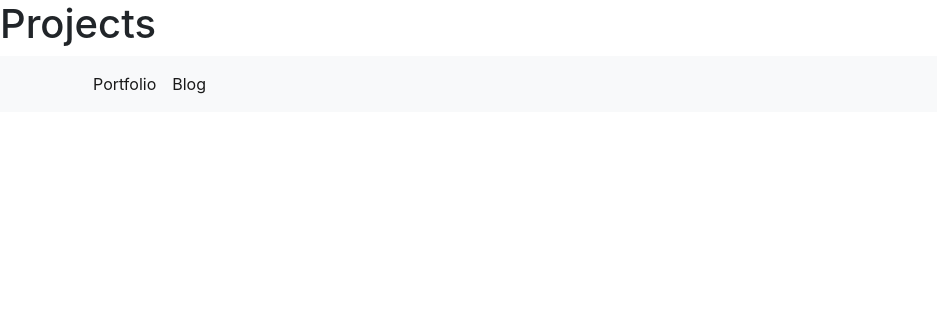
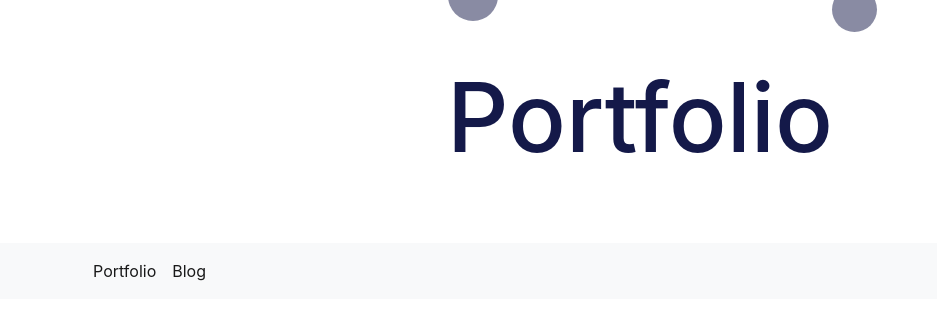
Before and after one commit to olsonja88/Johnolson.dev, a Django app: page /projects/ in a window 1280 px wide. Shown: the top 320 px of the page, without its empty margins (0-937 px from the left). Run offline with Django 4.2, Linux system fonts and the light colour scheme; data that the repository does not hold is empty.

Commit message:
Refactor: Rename main.css to projects_styles.css, move projects_styles.css to /projects/static dir.  Add html_head, main header, and navbar blocks to base.html, move code inside blocks to projects_index.html.  Rename projects header and nav button to 'Portfolio'.

```diff
--- a/jodev_website/templates/base.html
+++ b/jodev_website/templates/base.html
@@ -1,27 +1,16 @@
 {% load static %}
 <!--Bootstrap CSS-->
 <link rel="stylesheet" href="https://cdn.jsdelivr.net/npm/bootstrap@4.1.3/dist/css/bootstrap.min.css" integrity="sha384-MCw98/SFnGE8fJT3GXwEOngsV7Zt27NXFoaoApmYm81iuXoPkFOJwJ8ERdknLPMO" crossorigin="anonymous">
-<!--Local CSS doc-->
-<link rel="stylesheet" type="text/css" href="{% static '/main.css' %}">
-<!--Didact Gothic font-->
-<link href='https://fonts.googleapis.com/css?family=Didact Gothic' rel='stylesheet'>
+{% block htmlhead %}
+{% endblock htmlhead %}
+
+<!--Main Header-->
+{% block mainheader %}
+{% endblock mainheader %}
 
 <!--Navbar-->
-<nav class="navbar navbar-expand-lg navbar-light bg-light">
-    <div class="container">
-        <div class="collapse navbar-collapse" id="navbarSupportedContent">
-          <ul class="navbar-nav mr-auto">
-            <li class="nav-item active">
-              <a class="nav-link" href="{% url 'project_index' %}">Portfolio</a>
-            </li>
-            <li class="nav-item active">
-              <a class="nav-link" href="{% url 'blog_index' %}">Blog</a>
-            </li>
-          </ul>
-        </div>
-    </div>
-
-</nav>
+{% block navbar %}
+{% endblock navbar %}
 
 <!--Page content-->
 <div class="container">
--- a/jodev_website/templates/project_index.html
+++ b/jodev_website/templates/project_index.html
@@ -1,7 +1,51 @@
-<h1>Projects</h1>
-
 {% extends "base.html" %}
 {% load static %}
+
+{% block htmlhead %}
+<!--Local CSS doc-->
+<link rel="stylesheet" type="text/css" href="{% static 'projects_styles.css' %}">
+<!--Didact Gothic font-->
+<link href='https://fonts.googleapis.com/css?family=Didact Gothic' rel='stylesheet'>
+{% endblock %}
+
+{% block mainheader %}
+<!--Top of the page, main header-->
+<div class="main-header">
+    <h1>Portfolio</h1>
+    <!--Bubbles for animation-->
+    <div class="bubbles">
+        <div class="bubble"></div>
+        <div class="bubble"></div>
+        <div class="bubble"></div>
+        <div class="bubble"></div>
+        <div class="bubble"></div>
+        <div class="bubble"></div>
+        <div class="bubble"></div>
+        <div class="bubble"></div>
+        <div class="bubble"></div>
+        <div class="bubble"></div>
+    </div>
+</div>
+{% endblock %}
+
+{% block navbar %}
+<!--Navbar-->
+<nav class="navbar navbar-expand-lg navbar-light bg-light">
+    <div class="container">
+        <div class="collapse navbar-collapse" id="navbarSupportedContent">
+          <ul class="navbar-nav mr-auto">
+            <li class="nav-item active">
+              <a class="nav-link" href="{% url 'project_index' %}">Portfolio</a>
+            </li>
+            <li class="nav-item active">
+              <a class="nav-link" href="{% url 'blog_index' %}">Blog</a>
+            </li>
+          </ul>
+        </div>
+    </div>
+</nav>
+{% endblock %}
+
 {% block page_content %}
 <!--<h1>Projects</h1>-->
 <div class="row">
--- /dev/null
+++ b/projects/static/projects_styles.css
@@ -0,0 +1,125 @@
+/* Main header parent */
+.main-header {
+    padding: 60px; /* some padding */
+    text-align: center; /* center the text */
+    background: rgb(255, 255, 255); /* White background */
+    color: #141949; /* Navy Blue color */
+    position: relative;
+}
+
+/* All h1's in main-header */
+.main-header h1 {
+    font-size: 6em;
+    text-align: center;
+}
+
+/* Bubbles in main-header */
+.bubbles {
+    position: absolute;
+    width: 100%;
+    height: 100%;
+    z-index: 0;
+    overflow: hidden;
+    top: 0;
+    left: 0;
+  }
+
+  .bubble {
+    position: absolute;
+    bottom: 0;
+    width: 40px;
+    height: 40px;
+    background: #141949;
+    border-radius: 50%;
+    opacity: 0.5;
+    animation: floating 10s infinite ease-in;
+  }
+
+  .bubble:nth-child(1) {
+    width: 40px;
+    height: 40px;
+    left: 10%;
+    animation-duration: 8s;
+  }
+
+  .bubble:nth-child(2) {
+    width: 20px;
+    height: 20px;
+    left: 20%;
+    animation-duration: 8s;
+    animation-delay: 1s;
+  }
+
+  .bubble:nth-child(3) {
+    width: 50px;
+    height: 50px;
+    left: 35%;
+    animation-duration: 10s;
+    animation-delay: 2s;
+  }
+
+  .bubble:nth-child(4) {
+    width: 80px;
+    height: 80px;
+    left: 50%;
+    animation-duration: 7s;
+    animation-delay: 0s;
+  }
+
+  .bubble:nth-child(5) {
+    width: 35px;
+    height: 35px;
+    left: 55%;
+    animation-duration: 6s;
+    animation-delay: 1s;
+  }
+
+  .bubble:nth-child(6) {
+    width: 45px;
+    height: 45px;
+    left: 65%;
+    animation-duration: 8s;
+    animation-delay: 3s;
+  }
+
+  .bubble:nth-child(7) {
+    width: 25px;
+    height: 25px;
+    left: 75%;
+    animation-duration: 7s;
+    animation-delay: 2s;
+  }
+
+  .bubble:nth-child(8) {
+    width: 80px;
+    height: 80px;
+    left: 80%;
+    animation-duration: 6s;
+    animation-delay: 1s;
+  }
+
+  .bubble:nth-child(9) {
+    width: 15px;
+    height: 15px;
+    left: 70%;
+    animation-duration: 9s;
+    animation-delay: 0s;
+  }
+
+  .bubble:nth-child(10) {
+    width: 50px;
+    height: 50px;
+    left: 85%;
+    animation-duration: 5s;
+    animation-delay: 3s;
+  }
+
+  /* Float animation for bubbles */
+  @keyframes floating {
+    0% {
+      bottom: -100px;
+    }
+    100% {
+      bottom: 1080px;
+    }
+  }
```
Also changed, not shown: jodev_website/static/main.css (deleted).
